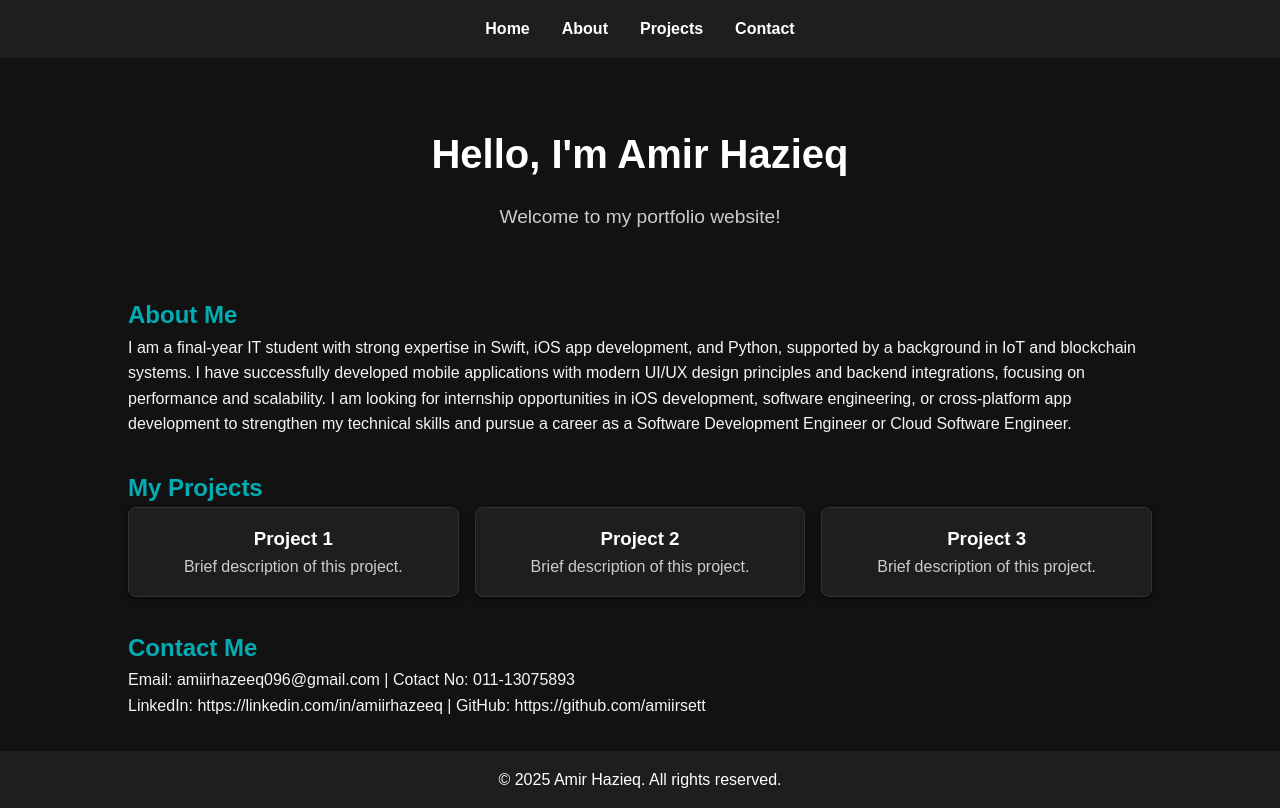
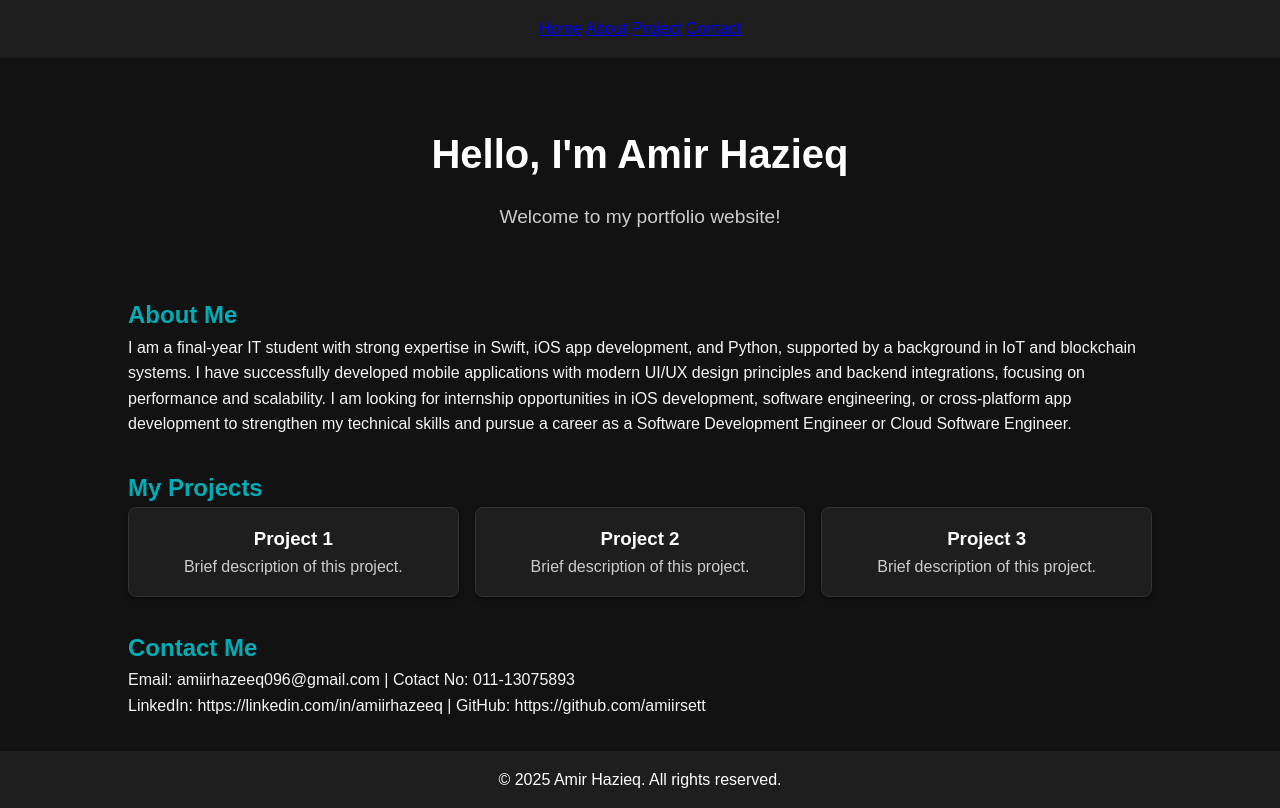
Before and after one commit to amiirsett/portfolio, a plain HTML site: page index.html in a window 1280 px wide. Drawn offline with Linux system fonts and the light colour scheme.

Commit message:
4rd update

```diff
--- a/index.html
+++ b/index.html
@@ -100,12 +100,10 @@
 <body>
   <header>
     <nav>
-      <ul>
-        <li><a href="#home">Home</a></li>
-        <li><a href="#about">About</a></li>
-        <li><a href="#projects">Projects</a></li>
-        <li><a href="#contact">Contact</a></li>
-      </ul>
+        <a href="#Home">Home</a>
+        <a href="#About">About</a>
+        <a href="#Project">Project</a>
+        <a href="#Contact">Contact</a>
     </nav>
   </header>
 
```
